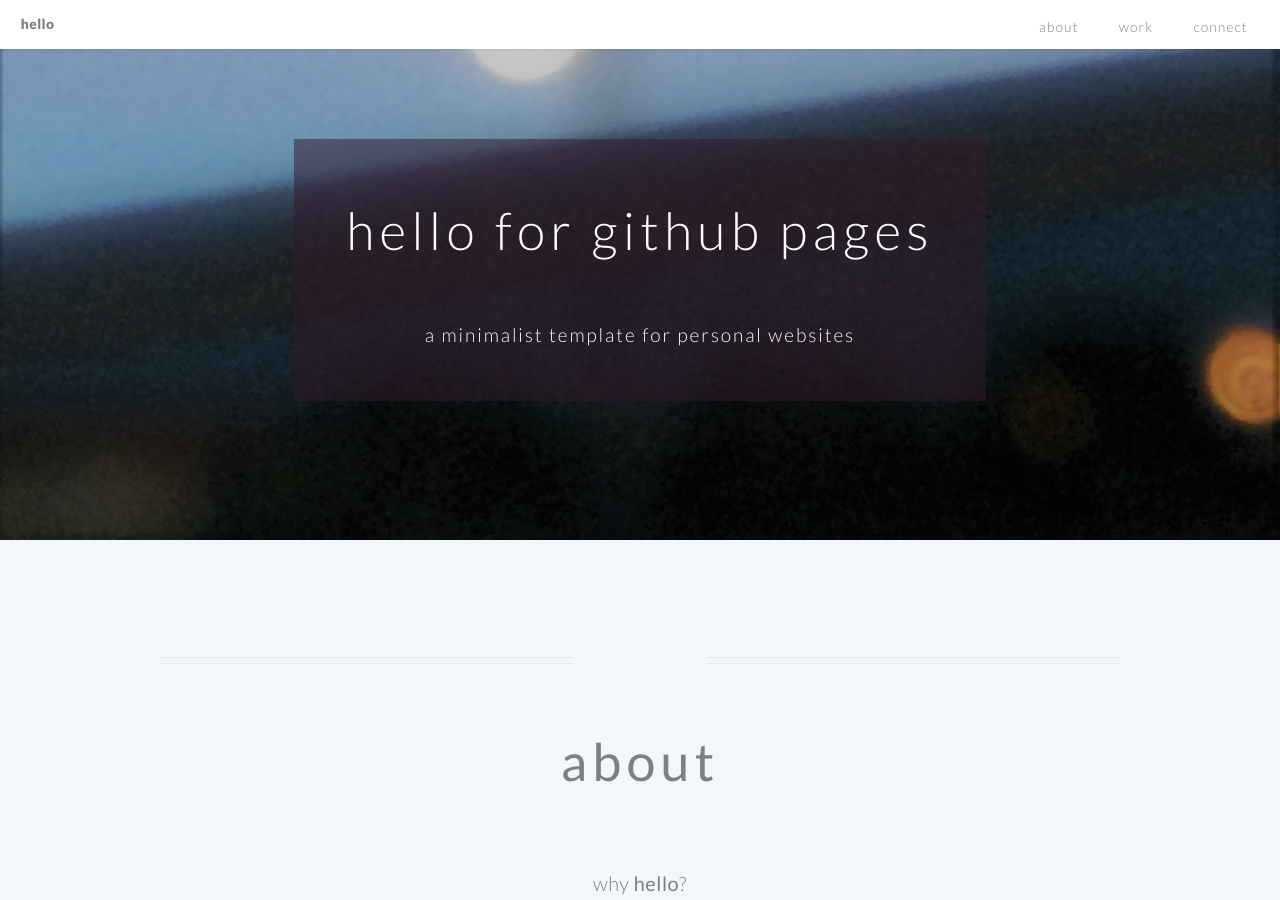
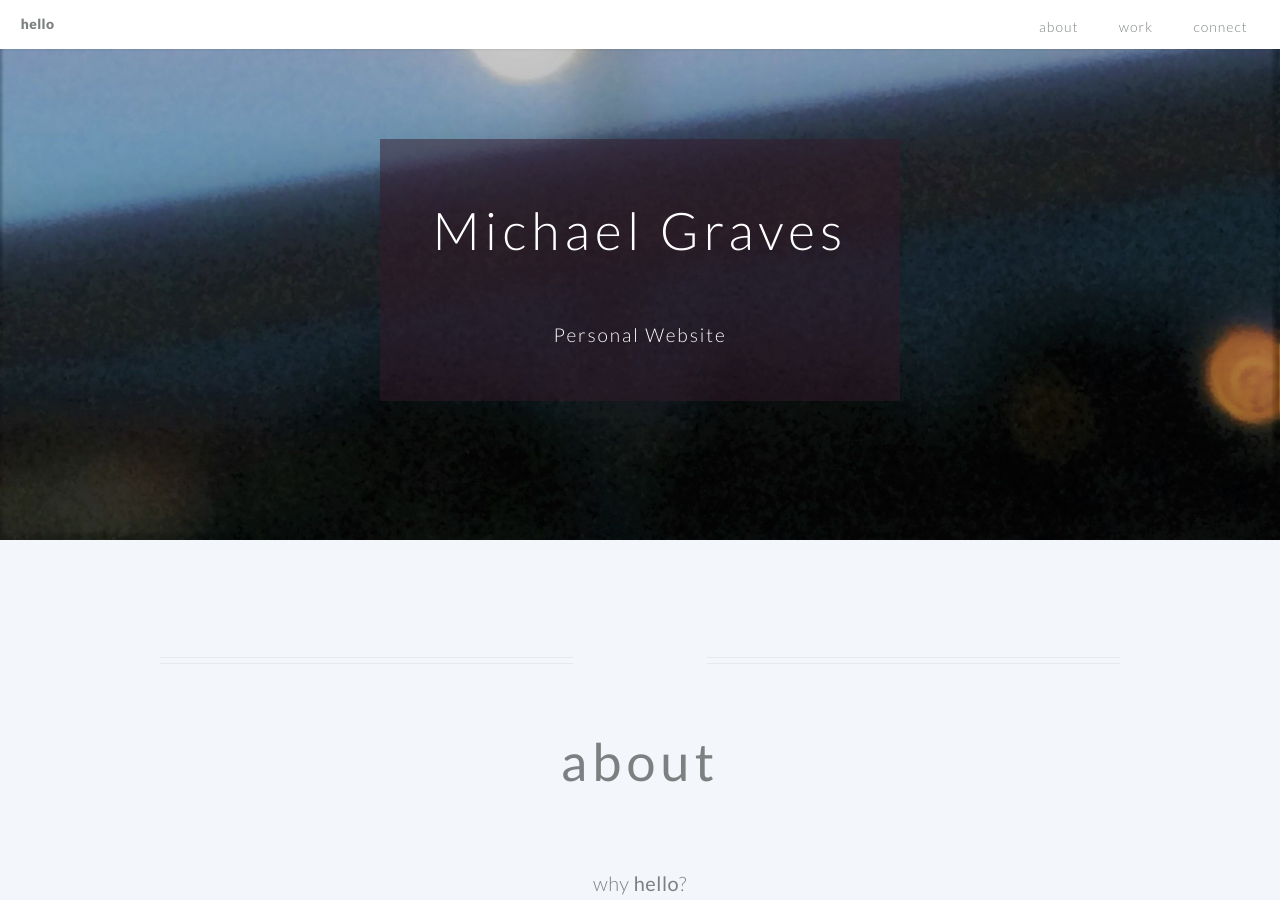
Before and after one commit to michaelgrav/Old-Personal-Website, a Jekyll site: the page built from index.md, in a window 1280 px wide and 900 px high. Built offline with Jekyll 4.4.1, drawn with Linux system fonts in a browser that asks for light colours.

Commit message:
Update index.md

```diff
--- a/index.md
+++ b/index.md
@@ -4,8 +4,8 @@ layout: hello-default
 # using Markdown language, you can customize the following variables!
 
 # these variables are required -------------------------------
-banner_title: hello for github pages
-banner_subtitle: a minimalist template for personal websites
+banner_title: Michael Graves
+banner_subtitle: Personal Website
 background_image: /images/background.jpeg
 
 # all of the following variables are optional -----------------
```
